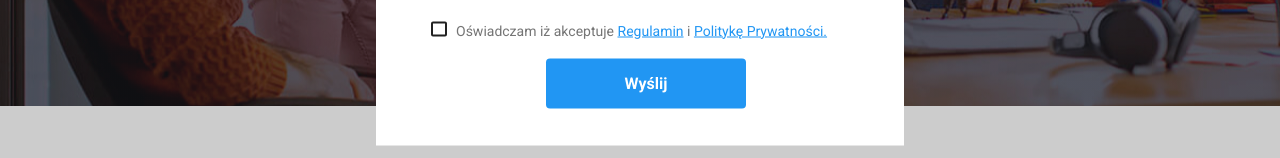
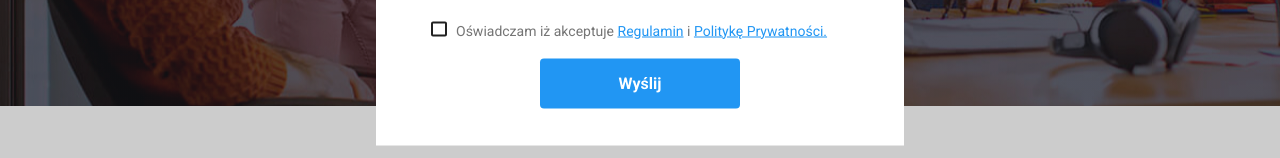
Before and after one commit to DawidForst/goit-markup-hw-06, a plain HTML site: page index.html in a window 1280 px wide. Both pictures are taken after a click on the button "Zamów usługe". Shown: the part 545-703 px from the top of the page. Drawn offline with nearby package versions, Linux system fonts and the light colour scheme.

Commit message:
Zadanie 6.6

```diff
--- a/css/style.css
+++ b/css/style.css
@@ -848,27 +848,6 @@ figure {
   color: var(--p-color);
 }
 
-.button-order-service {
-  margin-left: 160px;
-  background-color: var(--hover-links-color);
-  border-radius: 4px;
-  border-style: none;
-  width: 200px;
-  height: 50px;
-  color: var(--semi-text-color);
-  cursor: pointer;
-  font-size: 16px;
-  font-weight: 700;
-  font-family: "Roboto";
-  transition: 0.2s;
-}
-.button-order-service:hover {
-  box-shadow: 2px 2px 10px var(--darkgrey);
-  transition: 0.3s;
-  background-color: var(--p-color);
-  transform: scale(1.05) translateY(0.125rem);
-}
-
 .description {
   margin-left: 40px;
   font-size: 12px;
@@ -989,3 +968,35 @@ figure {
   margin-left: -4px;
   margin-top: -2px;
 }
+
+.modal-button-container {
+  display: flex;
+  width: 100%;
+  flex-direction: center;
+}
+
+.modal-button-container {
+  display: flex;
+  align-items: center;
+  flex-direction: column;
+}
+
+.button-order-service {
+  background-color: var(--hover-links-color);
+  border-radius: 4px;
+  border-style: none;
+  width: 200px;
+  height: 50px;
+  color: var(--semi-text-color);
+  cursor: pointer;
+  font-size: 16px;
+  font-weight: 700;
+  font-family: "Roboto";
+  transition: 0.2s;
+}
+.button-order-service:hover {
+  box-shadow: 2px 2px 10px var(--darkgrey);
+  transition: 0.3s;
+  background-color: var(--p-color);
+  transform: scale(1.05) translateY(0.125rem);
+}
--- a/index.html
+++ b/index.html
@@ -60,7 +60,9 @@
         </li>
       </ul>
       </div>
+    </div>
     </header>
+
     <main>
       <section class="main section img-background">
 
@@ -473,7 +475,7 @@
               </li>
           </ul>
       </div>
-    </div>
+
  <div>
          <h4 class="sign-up-header footer-icons">Zapisz się do newslettera</h4>
         <div class="footer-icons">
@@ -490,6 +492,7 @@
 
 
       </section>
+
     </footer>
 
     <div class="backdrop is-hidden" data-modal>
@@ -539,16 +542,18 @@
               i
               <a href="#" class="link-terms">Politykę Prywatności.</a></span>
           </label>
-          <label>
+          <div class="modal-button-container">
               <button type="submit" class="button-order-service">Wyślij</button>
-          </label>
+            </div>
         </form>
       </div>
+    </div>
 
 
-  </div>
 
     <script src="./js/modal.js">
     </script>
+
   </body>
+
 </html>
```
